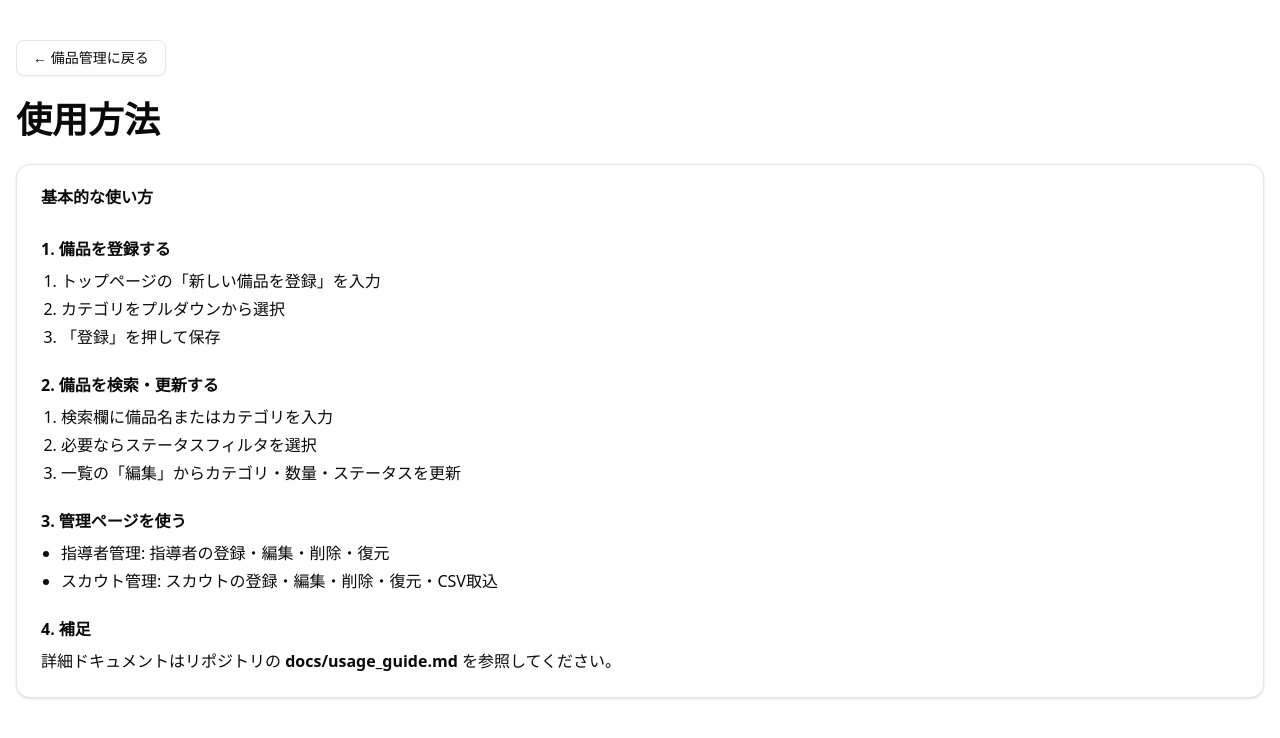
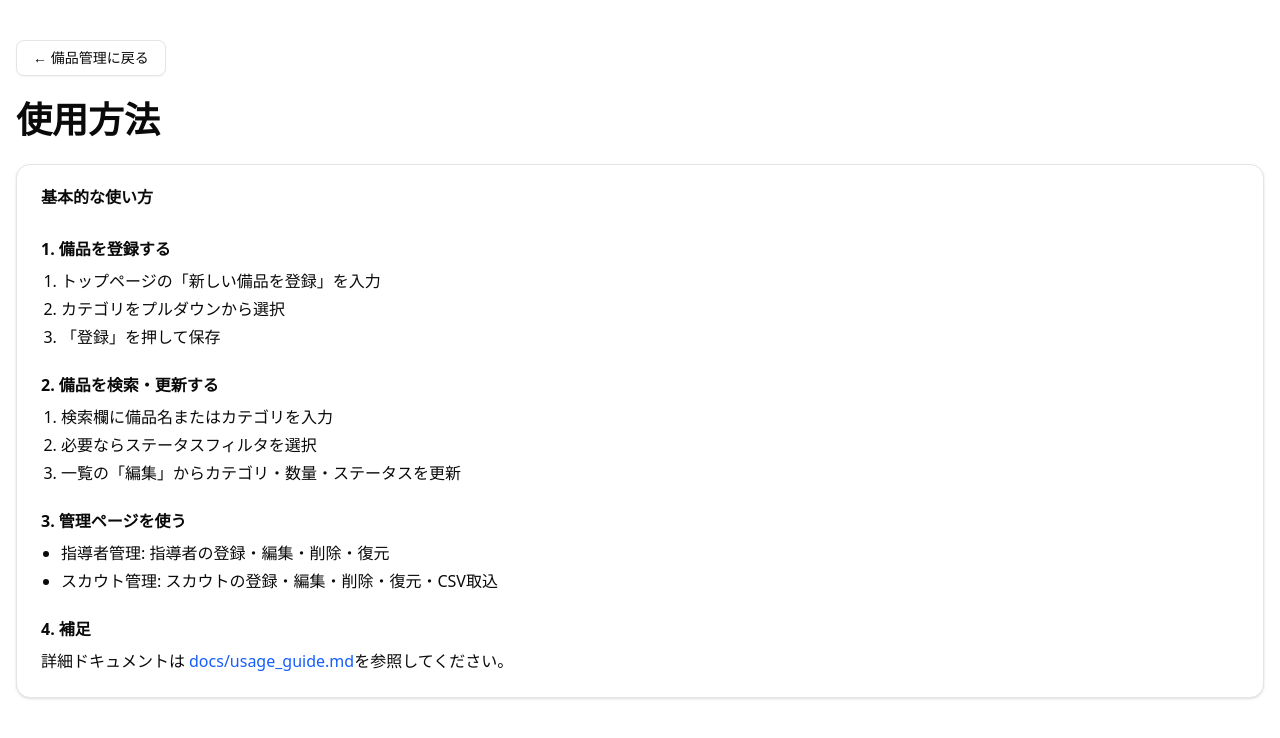
Before and after one commit to yoshikazuito1976/jumbory-item-manager, a Next.js app in the folder frontend/: page /usage in a window 1280 px wide. Shown: the top 738 px of the page. Built offline with nearby package versions, Linux system fonts and the light colour scheme.

Commit message:
Make usage guide reference clickable

```diff
--- a/frontend/src/app/usage/page.tsx
+++ b/frontend/src/app/usage/page.tsx
@@ -1,6 +1,9 @@
 import Link from "next/link";
 import { Card, CardContent, CardHeader, CardTitle } from "@/components/ui/card";
 import { Button } from "@/components/ui/button";
+
+const USAGE_GUIDE_URL =
+  "https://github.com/yoshikazuito1976/jumbory-item-manager/blob/main/docs/usage_guide.md";
 
 export default function UsagePage() {
   return (
@@ -47,7 +50,16 @@ export default function UsagePage() {
           <section>
             <h2 className="font-semibold mb-2">4. 補足</h2>
             <p>
-              詳細ドキュメントはリポジトリの <strong>docs/usage_guide.md</strong> を参照してください。
+              詳細ドキュメントは
+              <a
+                href={USAGE_GUIDE_URL}
+                target="_blank"
+                rel="noopener noreferrer"
+                className="text-blue-600 hover:underline ml-1"
+              >
+                docs/usage_guide.md
+              </a>
+              を参照してください。
             </p>
           </section>
         </CardContent>
```
